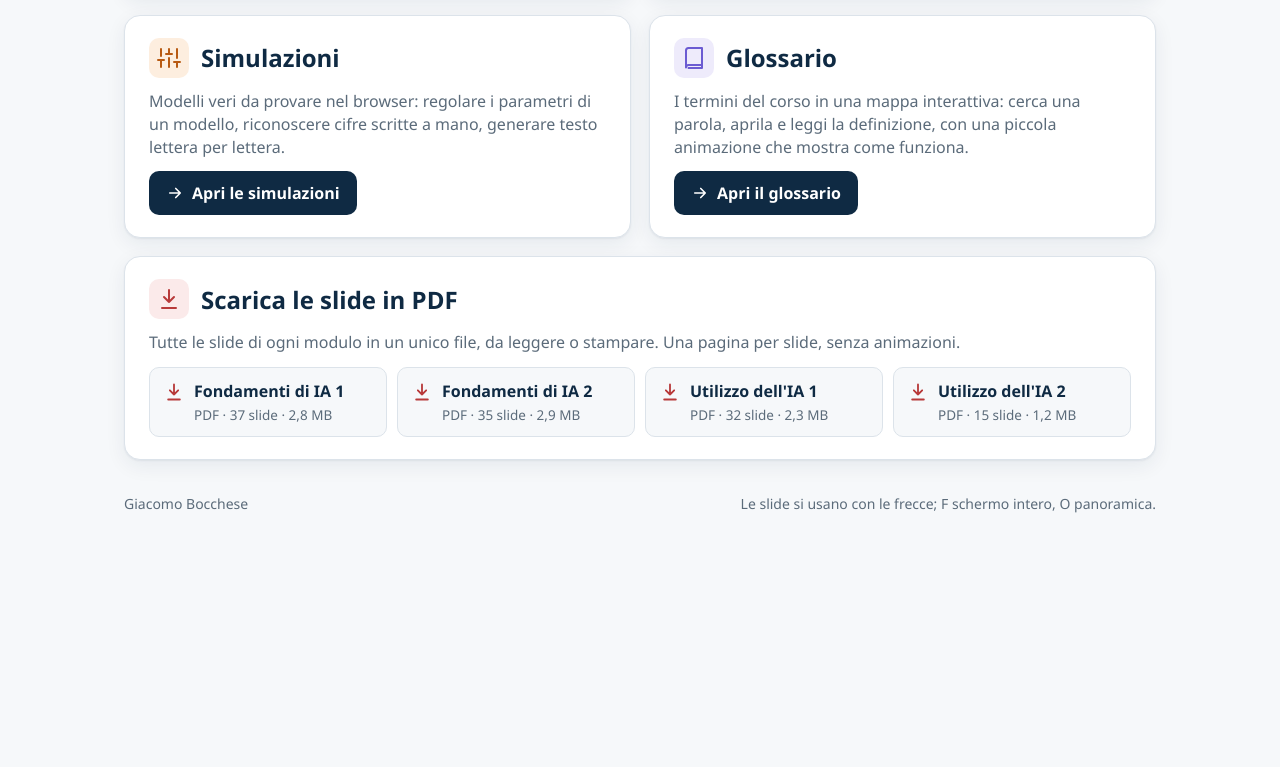
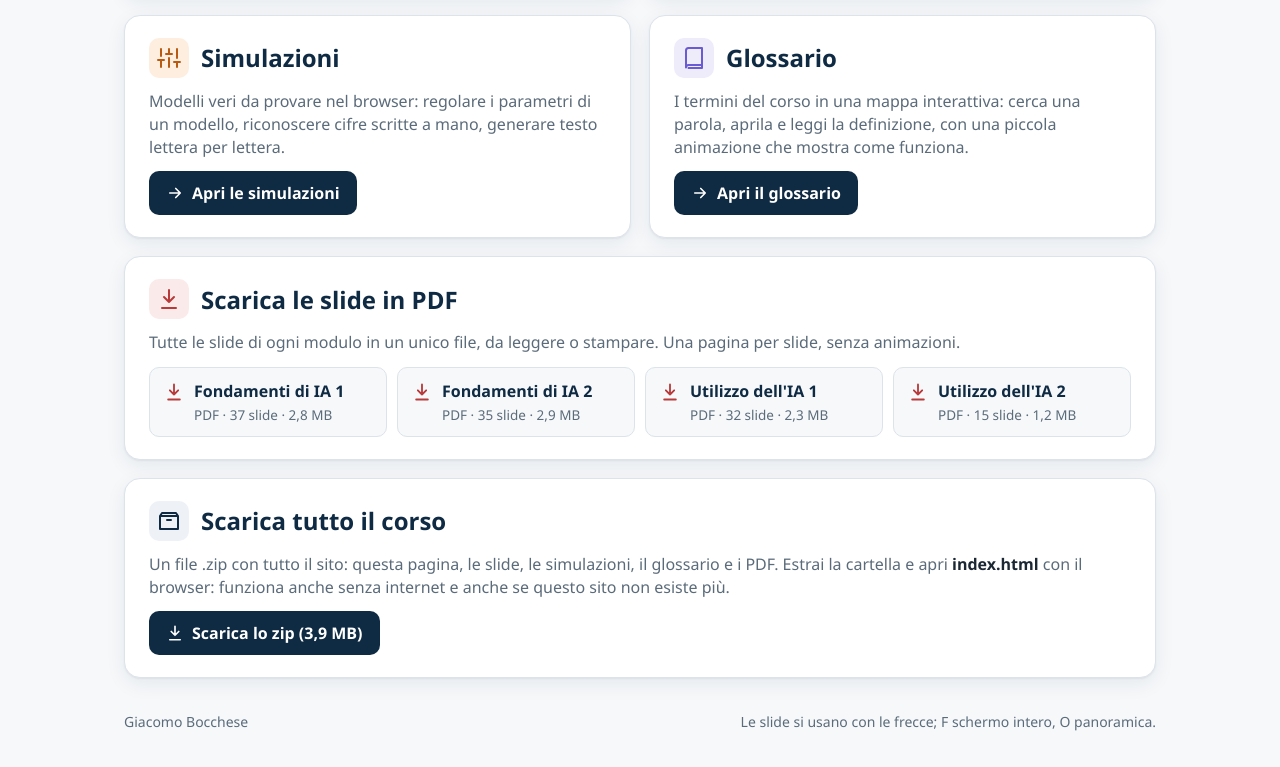
Before and after one commit to BoccheseGiacomo/corso-ai-2026, a plain HTML site: page index.html in a window 1280 px wide. Shown: the part 889-1656 px from the top of the page. Before the commit the page ends 1442 px from the top, so only its background shows below. Drawn offline with Linux system fonts and the light colour scheme.

Commit message:
Pagina iniziale: zip con tutto il corso da usare senza internet
Co-Authored-By: Claude Opus 5.5 <noreply@anthropic.com>

```diff
--- a/index.html
+++ b/index.html
@@ -56,6 +56,8 @@
   .btn-soft { background: var(--bg); color: var(--navy); border-color: var(--line); }
   .btn-soft:hover { background: var(--teal-l); }
   .c-pdf .ic { background: #FBEAEA; color: #B83A3A; }
+  .c-zip .ic { background: #EEF2F6; color: var(--navy); }
+  .c-zip p strong { color: var(--ink); }
   .pdf-list { display: grid; grid-template-columns: repeat(4, minmax(0, 1fr)); gap: 10px; }
   .pdf {
     display: flex; flex-direction: column; gap: 4px; padding: 12px 14px 12px 44px; border-radius: 10px;
@@ -143,6 +145,16 @@
         <a class="pdf" href="pdf/utilizzo-ia-2.pdf" download><b>Utilizzo dell'IA 2</b><span>PDF · 15 slide · 1,2 MB</span></a>
       </div>
     </section>
+
+    <!-- solo-online -->
+    <section class="card wide c-zip" id="offline">
+      <h2><svg class="ic" viewBox="0 0 24 24"><path d="M3 7l2-3h14l2 3 M3 7h18v13H3z M10 11h4"/></svg>Scarica tutto il corso</h2>
+      <p>Un file .zip con tutto il sito: questa pagina, le slide, le simulazioni, il glossario e i PDF. Estrai la cartella e apri <strong>index.html</strong> con il browser: funziona anche senza internet e anche se questo sito non esiste più.</p>
+      <div class="btns">
+        <a class="btn btn-main" href="corso-ia-offline.zip" download><svg viewBox="0 0 24 24"><path d="M12 3v12 M7 10l5 5 5-5 M5 21h14"/></svg>Scarica lo zip (3,9 MB)</a>
+      </div>
+    </section>
+    <!-- /solo-online -->
   </div>
 
   <footer>
```
Also changed, not shown: 1 other file.
